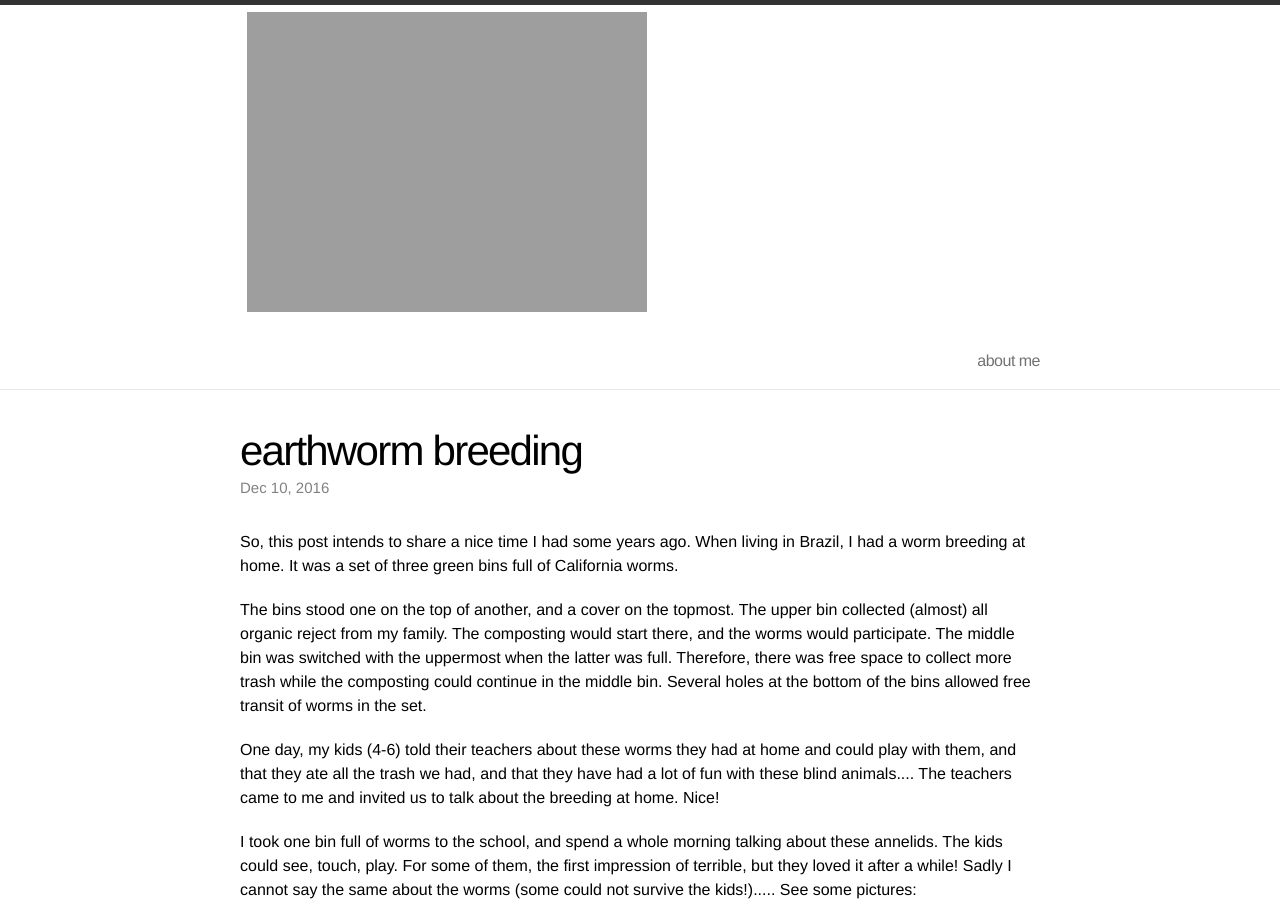
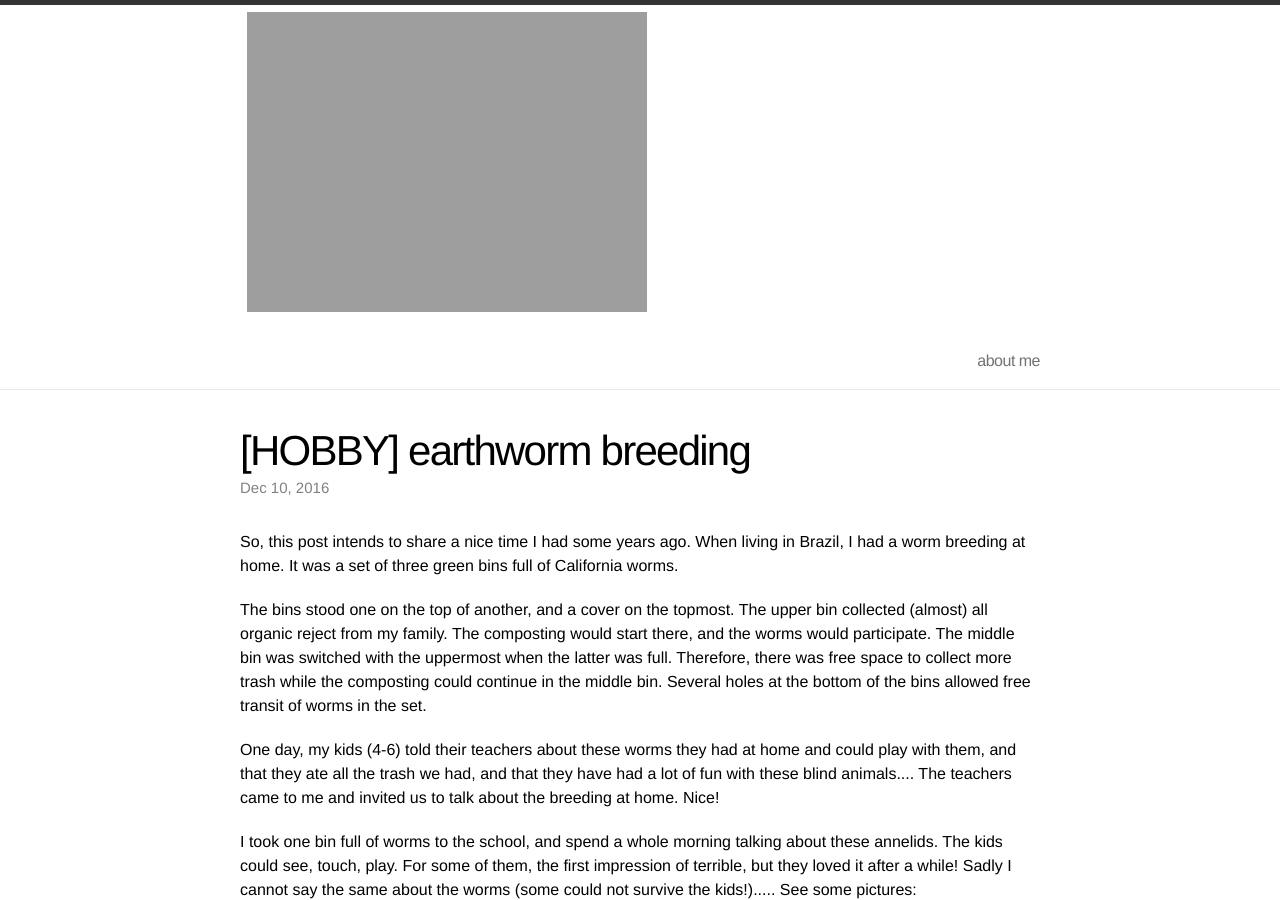
Before and after one commit to conconga/website-kruk.eng.br, a Jekyll site: the page built from _posts/2016-12-10-minhocas.html, in a window 1280 px wide and 900 px high. Built offline with Jekyll 4.4.1, drawn with Linux system fonts in a browser that asks for light colours.

Commit message:
texto alternativo das fotos estava errado

```diff
--- a/_posts/2016-12-10-minhocas.html
+++ b/_posts/2016-12-10-minhocas.html
@@ -1,6 +1,6 @@
 ---
 layout: post
-title:  "earthworm breeding"
+title:  "[HOBBY] earthworm breeding"
 date:   2016-12-10 20:00:00
 categories: lu
 ---
@@ -37,10 +37,10 @@
 </p>
 
 <div class="about-legend">
-    <img src="/images/20161210_post/minhocario_a1.png" width="47%" alt="dynamic system used" />
-    <img src="/images/20161210_post/minhocario_b1.png" width="47%" alt="dynamic system used" />
-    <img src="/images/20161210_post/minhocario_c1.png" width="47%" alt="dynamic system used" />
-    <img src="/images/20161210_post/minhocario_d1.png" width="47%" alt="dynamic system used" />
+    <img src="/images/20161210_post/minhocario_a1.png" width="47%" alt="minhocario" />
+    <img src="/images/20161210_post/minhocario_b1.png" width="47%" alt="minhocario" />
+    <img src="/images/20161210_post/minhocario_c1.png" width="47%" alt="minhocario" />
+    <img src="/images/20161210_post/minhocario_d1.png" width="47%" alt="minhocario" />
 </div>
 
 <p>
@@ -50,5 +50,5 @@
 </p>
 
 <div class="about-legend">
-    <img src="/images/20161210_post/minhocario_e1.png" width="47%" alt="dynamic system used" />
+    <img src="/images/20161210_post/minhocario_e1.png" width="47%" alt="minhocario" />
 </div>
```
